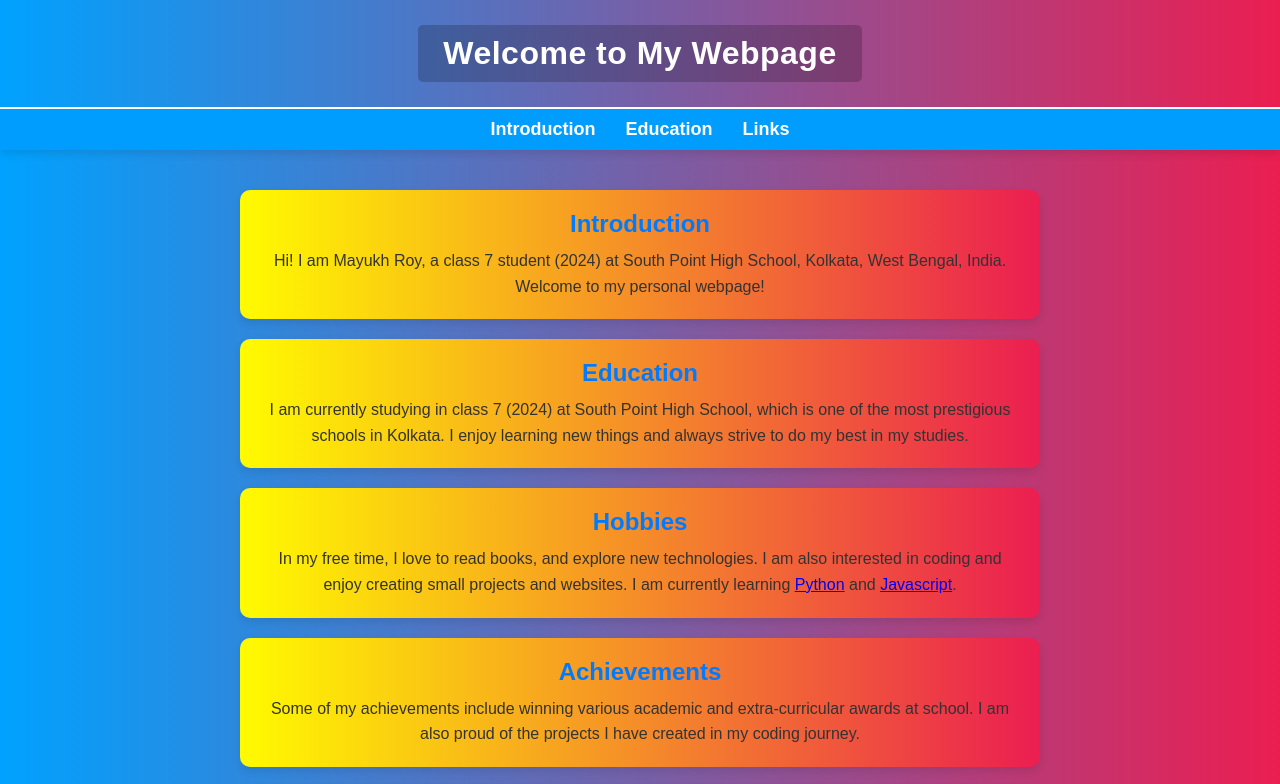
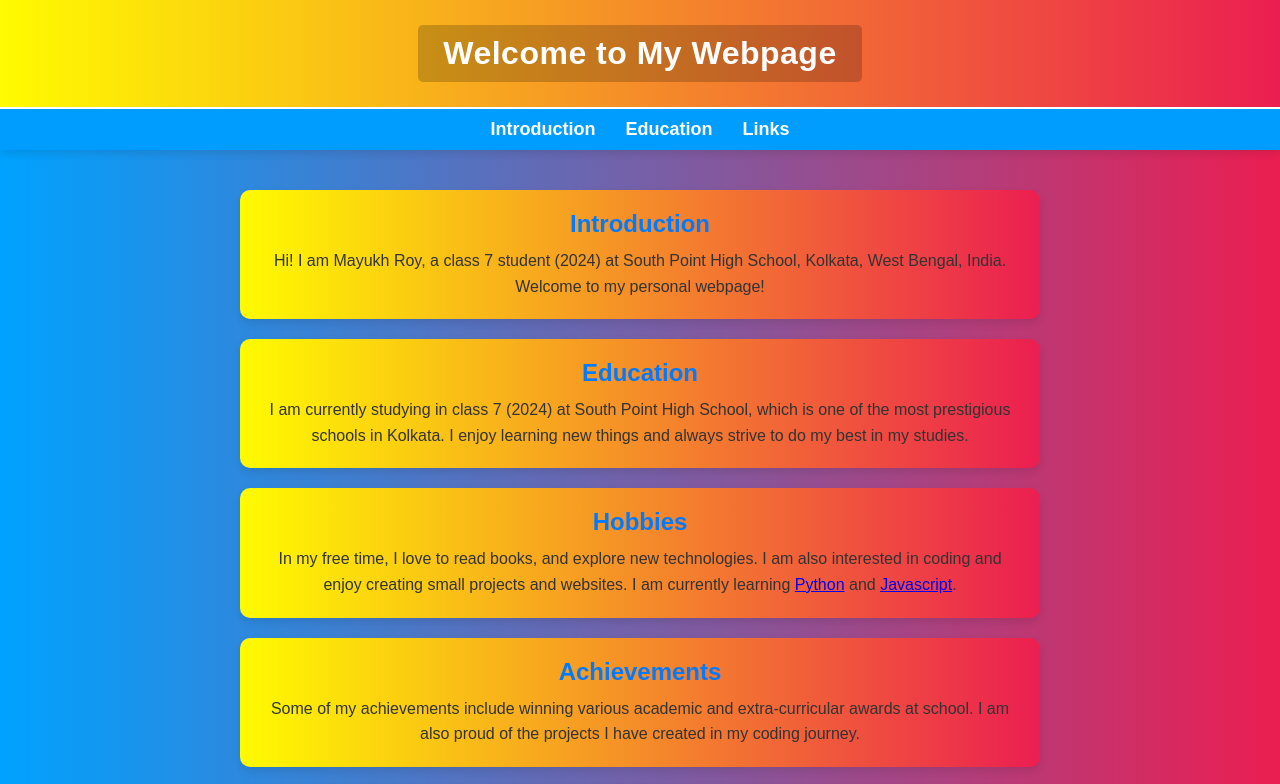
Before and after one commit to edit-bossz/My-First-Website, a plain HTML site: page index.html in a window 1280 px wide. Shown: the top 784 px of the page. Drawn offline with Linux system fonts and the light colour scheme.

Commit message:
Auto commit

```diff
--- a/style.css
+++ b/style.css
@@ -17,7 +17,7 @@ body {
 
 /* Header styling */
 header {
-    background: linear-gradient(to right, #00a2ff, #eb1e51);
+    background: linear-gradient(to right, #fffb00, #eb1e51);
     color: white;
     padding: 25px 0;  /* Increased top and bottom padding for more space */
     text-align: center;
```
